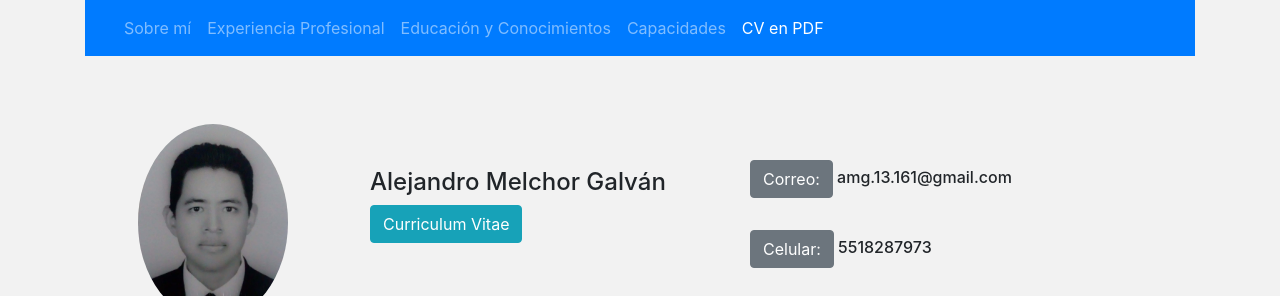
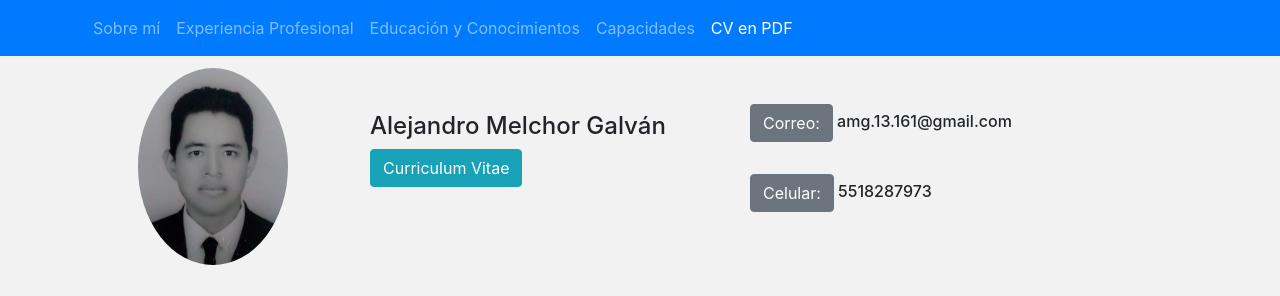
Before and after one commit to amgmat/cv-amg, a plain HTML site: page cv-descargable.html in a window 1280 px wide. Shown: the top 296 px of the page. Drawn offline with Linux system fonts and the light colour scheme.

Commit message:
correccion de menu

```diff
--- a/cv-descargable.html
+++ b/cv-descargable.html
@@ -11,7 +11,7 @@
 	<header>
 		<div class="container">
 
-			<nav class="navbar fixed top navbar-expand-lg navbar-dark bg-primary">
+			<nav class="navbar fixed-top navbar-expand-lg navbar-dark bg-primary">
 				<div class="container">
 					<button class="navbar-toggler" type="button" data-toggle="collapse" data-target="#menu" aria-expanded="false" aria-label="Alternar Menu">
 					<span class="navbar-toggler-icon"></span>
```
